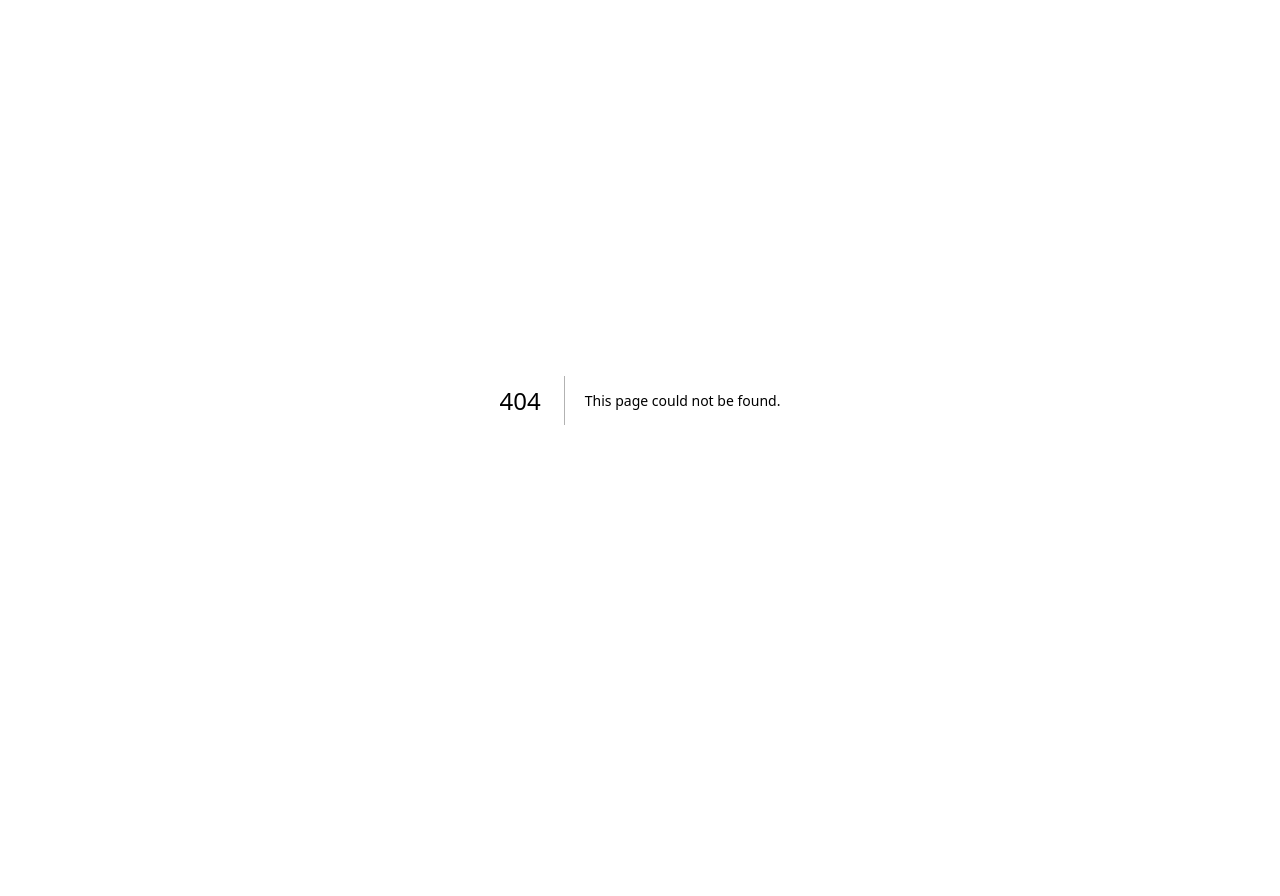
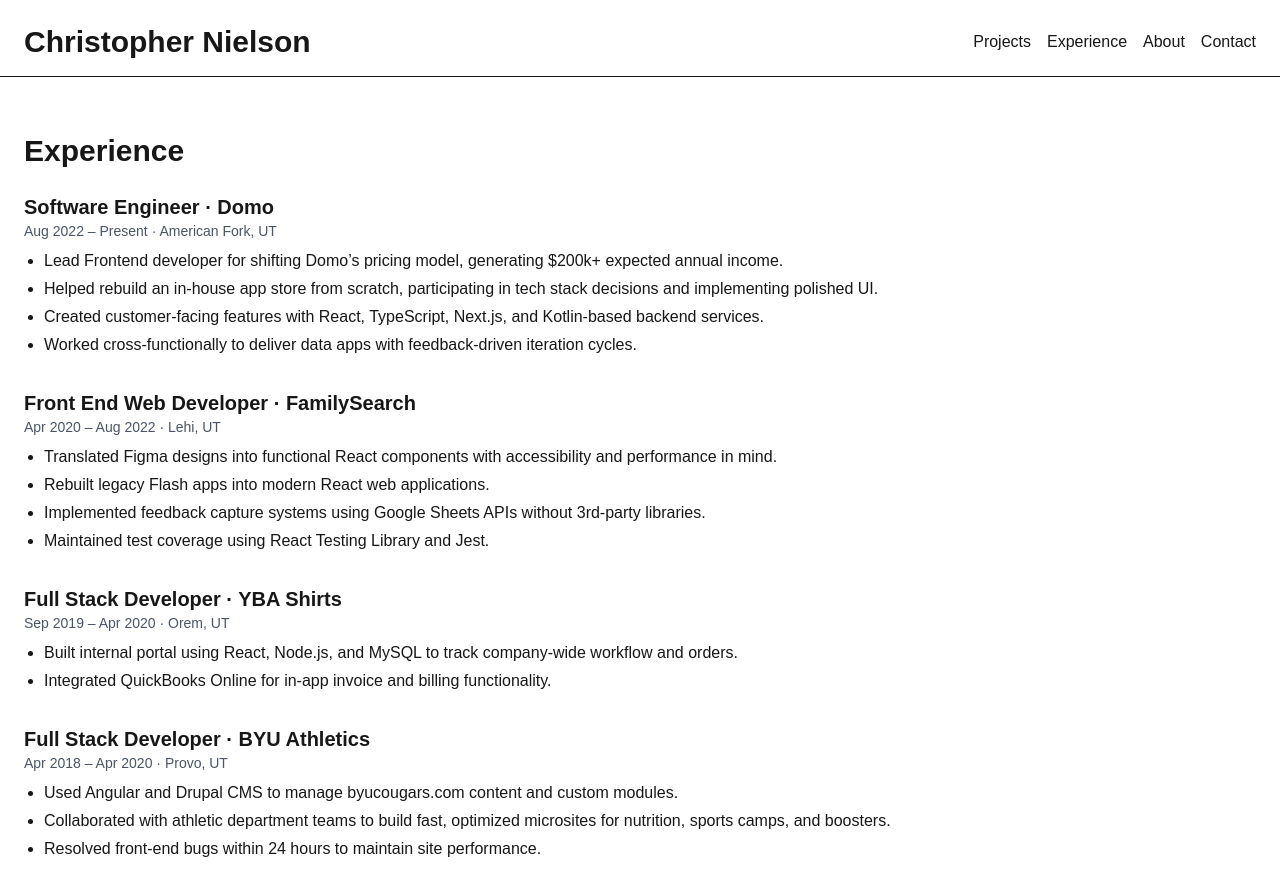
Before and after one commit to ctniel1/Portfolio, a Next.js app: page /experience in a window 1280 px wide. Before the commit this address had no page. Shown: the top 896 px of the page. Before the commit the page ends 800 px from the top, so only its background shows below. Built offline with nearby package versions, Linux system fonts and the light colour scheme.

Commit message:
Add content and routes

```diff
--- a/package.json
+++ b/package.json
@@ -9,6 +9,7 @@
     "lint": "next lint"
   },
   "dependencies": {
+    "@radix-ui/react-slot": "^1.2.3",
     "@vercel/analytics": "^1.5.0",
     "@vercel/speed-insights": "^1.2.0",
     "next": "15.3.5",
--- /dev/null
+++ b/src/app/about/page.tsx
@@ -0,0 +1,8 @@
+export default function AboutPage() {
+  return (
+    <main className="min-h-screen p-6">
+      <h1 className="text-3xl font-bold mb-4">About Me</h1>
+      <p>{`I’m a Senior Frontend Engineer from Utah County, passionate about UI/UX, performance, and building clean, scalable systems.`}</p>
+    </main>
+  );
+}
--- /dev/null
+++ b/src/app/contact/page.tsx
@@ -0,0 +1,8 @@
+export default function ContactPage() {
+  return (
+    <main className="min-h-screen p-6">
+      <h1 className="text-3xl font-bold mb-4">Contact</h1>
+      <p>Feel free to reach out via email at <a href="mailto:ctniel1@gmail.com" className="text-blue-600 underline">ctniel1@gmail.com</a>.</p>
+    </main>
+  );
+}
--- /dev/null
+++ b/src/app/experience/page.tsx
@@ -0,0 +1,48 @@
+export default function ExperiencePage() {
+  return (
+    <main className="min-h-screen p-6">
+      <h1 className="text-3xl font-bold mb-6">Experience</h1>
+
+      <div className="mb-8">
+        <h2 className="text-xl font-semibold">Software Engineer · Domo</h2>
+        <p className="text-sm text-gray-600">Aug 2022 – Present · American Fork, UT</p>
+        <ul className="list-disc pl-5 mt-2 space-y-1">
+          <li>Lead Frontend developer for shifting Domo’s pricing model, generating $200k+ expected annual income.</li>
+          <li>Helped rebuild an in-house app store from scratch, participating in tech stack decisions and implementing polished UI.</li>
+          <li>Created customer-facing features with React, TypeScript, Next.js, and Kotlin-based backend services.</li>
+          <li>Worked cross-functionally to deliver data apps with feedback-driven iteration cycles.</li>
+        </ul>
+      </div>
+
+      <div className="mb-8">
+        <h2 className="text-xl font-semibold">Front End Web Developer · FamilySearch</h2>
+        <p className="text-sm text-gray-600">Apr 2020 – Aug 2022 · Lehi, UT</p>
+        <ul className="list-disc pl-5 mt-2 space-y-1">
+          <li>Translated Figma designs into functional React components with accessibility and performance in mind.</li>
+          <li>Rebuilt legacy Flash apps into modern React web applications.</li>
+          <li>Implemented feedback capture systems using Google Sheets APIs without 3rd-party libraries.</li>
+          <li>Maintained test coverage using React Testing Library and Jest.</li>
+        </ul>
+      </div>
+
+      <div className="mb-8">
+        <h2 className="text-xl font-semibold">Full Stack Developer · YBA Shirts</h2>
+        <p className="text-sm text-gray-600">Sep 2019 – Apr 2020 · Orem, UT</p>
+        <ul className="list-disc pl-5 mt-2 space-y-1">
+          <li>Built internal portal using React, Node.js, and MySQL to track company-wide workflow and orders.</li>
+          <li>Integrated QuickBooks Online for in-app invoice and billing functionality.</li>
+        </ul>
+      </div>
+
+      <div className="mb-8">
+        <h2 className="text-xl font-semibold">Full Stack Developer · BYU Athletics</h2>
+        <p className="text-sm text-gray-600">Apr 2018 – Apr 2020 · Provo, UT</p>
+        <ul className="list-disc pl-5 mt-2 space-y-1">
+          <li>Used Angular and Drupal CMS to manage byucougars.com content and custom modules.</li>
+          <li>Collaborated with athletic department teams to build fast, optimized microsites for nutrition, sports camps, and boosters.</li>
+          <li>Resolved front-end bugs within 24 hours to maintain site performance.</li>
+        </ul>
+      </div>
+    </main>
+  );
+}
--- a/src/app/layout.tsx
+++ b/src/app/layout.tsx
@@ -3,6 +3,7 @@
 import { Analytics } from "@vercel/analytics/next"
 import { SpeedInsights } from "@vercel/speed-insights/next";
 import "./globals.css";
+import Navbar from "@/components/navbar";
 
 const geistSans = Geist({
   variable: "--font-geist-sans",
@@ -15,8 +16,8 @@
 });
 
 export const metadata: Metadata = {
-  title: "Create Next App",
-  description: "Generated by create next app",
+  title: "Christopher Nielson Portfolio",
+  description: "Senior Frontend Engineer",
 };
 
 export default function RootLayout({
@@ -29,6 +30,7 @@
       <body
         className={`${geistSans.variable} ${geistMono.variable} antialiased`}
       >
+        <Navbar />
         {children}
         <Analytics />
         <SpeedInsights />
--- a/src/app/page.tsx
+++ b/src/app/page.tsx
@@ -1,103 +1,20 @@
-import Image from "next/image";
+import React from 'react';
+import { Button } from '@/components/button';
 
 export default function Home() {
   return (
-    <div className="grid grid-rows-[20px_1fr_20px] items-center justify-items-center min-h-screen p-8 pb-20 gap-16 sm:p-20 font-[family-name:var(--font-geist-sans)]">
-      <main className="flex flex-col gap-[32px] row-start-2 items-center sm:items-start">
-        <Image
-          className="dark:invert"
-          src="/next.svg"
-          alt="Next.js logo"
-          width={180}
-          height={38}
-          priority
-        />
-        <ol className="list-inside list-decimal text-sm/6 text-center sm:text-left font-[family-name:var(--font-geist-mono)]">
-          <li className="mb-2 tracking-[-.01em]">
-            Get started by editing{" "}
-            <code className="bg-black/[.05] dark:bg-white/[.06] px-1 py-0.5 rounded font-[family-name:var(--font-geist-mono)] font-semibold">
-              src/app/page.tsx
-            </code>
-            .
-          </li>
-          <li className="tracking-[-.01em]">
-            Save and see your changes instantly.
-          </li>
-        </ol>
-
-        <div className="flex gap-4 items-center flex-col sm:flex-row">
-          <a
-            className="rounded-full border border-solid border-transparent transition-colors flex items-center justify-center bg-foreground text-background gap-2 hover:bg-[#383838] dark:hover:bg-[#ccc] font-medium text-sm sm:text-base h-10 sm:h-12 px-4 sm:px-5 sm:w-auto"
-            href="https://vercel.com/new?utm_source=create-next-app&utm_medium=appdir-template-tw&utm_campaign=create-next-app"
-            target="_blank"
-            rel="noopener noreferrer"
-          >
-            <Image
-              className="dark:invert"
-              src="/vercel.svg"
-              alt="Vercel logomark"
-              width={20}
-              height={20}
-            />
-            Deploy now
-          </a>
-          <a
-            className="rounded-full border border-solid border-black/[.08] dark:border-white/[.145] transition-colors flex items-center justify-center hover:bg-[#f2f2f2] dark:hover:bg-[#1a1a1a] hover:border-transparent font-medium text-sm sm:text-base h-10 sm:h-12 px-4 sm:px-5 w-full sm:w-auto md:w-[158px]"
-            href="https://nextjs.org/docs?utm_source=create-next-app&utm_medium=appdir-template-tw&utm_campaign=create-next-app"
-            target="_blank"
-            rel="noopener noreferrer"
-          >
-            Read our docs
-          </a>
+    <main className="min-h-screen bg-white text-gray-900 p-6">
+      <section className="mb-16">
+        <h2 className="text-2xl font-semibold mb-2">{`Hi, I'm Chris 👋`}</h2>
+        <p className="text-lg max-w-xl">Senior Frontend Engineer focused on building performant, accessible, and polished user interfaces with React and TypeScript. Passionate about clean code, system design, and continuous learning.</p>
+        <div className="mt-4">
+          <Button asChild>
+            <a href="/Christopher_Nielson_Resume.docx" download>
+              Download Resume
+            </a>
+          </Button>
         </div>
-      </main>
-      <footer className="row-start-3 flex gap-[24px] flex-wrap items-center justify-center">
-        <a
-          className="flex items-center gap-2 hover:underline hover:underline-offset-4"
-          href="https://nextjs.org/learn?utm_source=create-next-app&utm_medium=appdir-template-tw&utm_campaign=create-next-app"
-          target="_blank"
-          rel="noopener noreferrer"
-        >
-          <Image
-            aria-hidden
-            src="/file.svg"
-            alt="File icon"
-            width={16}
-            height={16}
-          />
-          Learn
-        </a>
-        <a
-          className="flex items-center gap-2 hover:underline hover:underline-offset-4"
-          href="https://vercel.com/templates?framework=next.js&utm_source=create-next-app&utm_medium=appdir-template-tw&utm_campaign=create-next-app"
-          target="_blank"
-          rel="noopener noreferrer"
-        >
-          <Image
-            aria-hidden
-            src="/window.svg"
-            alt="Window icon"
-            width={16}
-            height={16}
-          />
-          Examples
-        </a>
-        <a
-          className="flex items-center gap-2 hover:underline hover:underline-offset-4"
-          href="https://nextjs.org?utm_source=create-next-app&utm_medium=appdir-template-tw&utm_campaign=create-next-app"
-          target="_blank"
-          rel="noopener noreferrer"
-        >
-          <Image
-            aria-hidden
-            src="/globe.svg"
-            alt="Globe icon"
-            width={16}
-            height={16}
-          />
-          Go to nextjs.org →
-        </a>
-      </footer>
-    </div>
+      </section>
+    </main>
   );
 }
--- /dev/null
+++ b/src/app/projects/page.tsx
@@ -0,0 +1,8 @@
+export default function ProjectsPage() {
+  return (
+    <main className="min-h-screen p-6">
+      <h1 className="text-3xl font-bold mb-4">Projects</h1>
+      <p>{`Here you'll find a selection of projects I've worked on. More coming soon!`}</p>
+    </main>
+  );
+}
--- /dev/null
+++ b/src/components/button.tsx
@@ -0,0 +1,30 @@
+'use client';
+
+import * as React from 'react';
+import { Slot } from '@radix-ui/react-slot';
+import { cn } from '@/lib/utils';
+
+
+export interface ButtonProps extends React.ButtonHTMLAttributes<HTMLButtonElement> {
+  asChild?: boolean;
+}
+
+const Button = React.forwardRef<HTMLButtonElement, ButtonProps>(
+  ({ className, asChild = false, ...props }, ref) => {
+    const Comp = asChild ? Slot : 'button';
+    return (
+      <Comp
+        className={cn(
+          'inline-flex items-center justify-center rounded-md bg-blue-600 px-4 py-2 text-sm font-medium text-white hover:bg-blue-700 transition-colors',
+          className
+        )}
+        ref={ref}
+        {...props}
+      />
+    );
+  }
+);
+
+Button.displayName = 'Button';
+
+export { Button };
--- /dev/null
+++ b/src/components/navbar.tsx
@@ -0,0 +1,18 @@
+"use client";
+import Link from 'next/link';
+
+export default function Navbar() {
+  return (
+    <header className="flex justify-between items-center border-b pb-4 mb-8 p-6">
+      <Link href="/" className="text-3xl font-bold">
+        <h1 className="text-3xl font-bold">Christopher Nielson</h1>
+      </Link>
+      <nav className="space-x-4">
+        <Link href="/projects" className="hover:underline">Projects</Link>
+        <Link href="/experience" className="hover:underline">Experience</Link>
+        <Link href="/about" className="hover:underline">About</Link>
+        <Link href="/contact" className="hover:underline">Contact</Link>
+      </nav>
+    </header>
+  );
+}
--- /dev/null
+++ b/src/lib/utils.ts
@@ -0,0 +1,3 @@
+export function cn(...classes: (string | undefined | false | null)[]) {
+  return classes.filter(Boolean).join(' ');
+}
```
Also changed, not shown: 1 other file (tests, documents, lock files or other folders).
